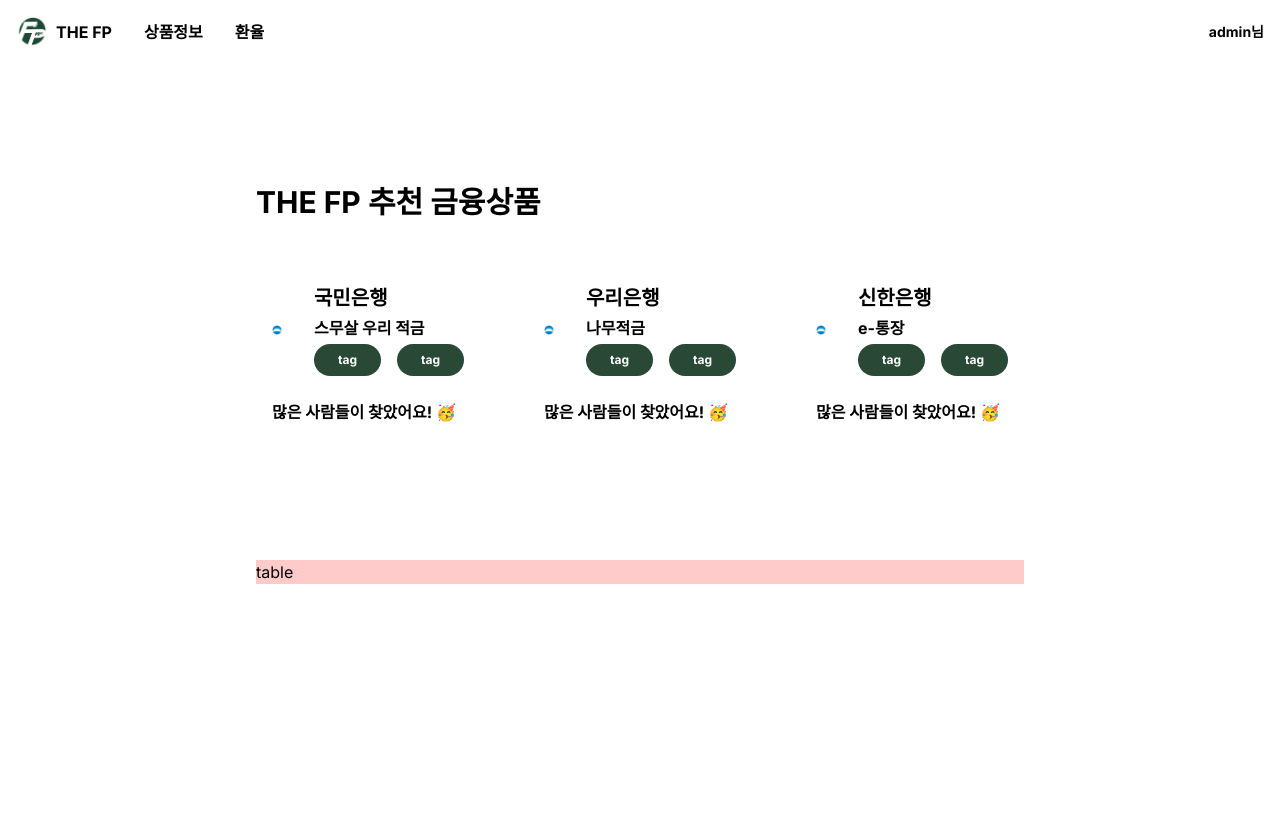
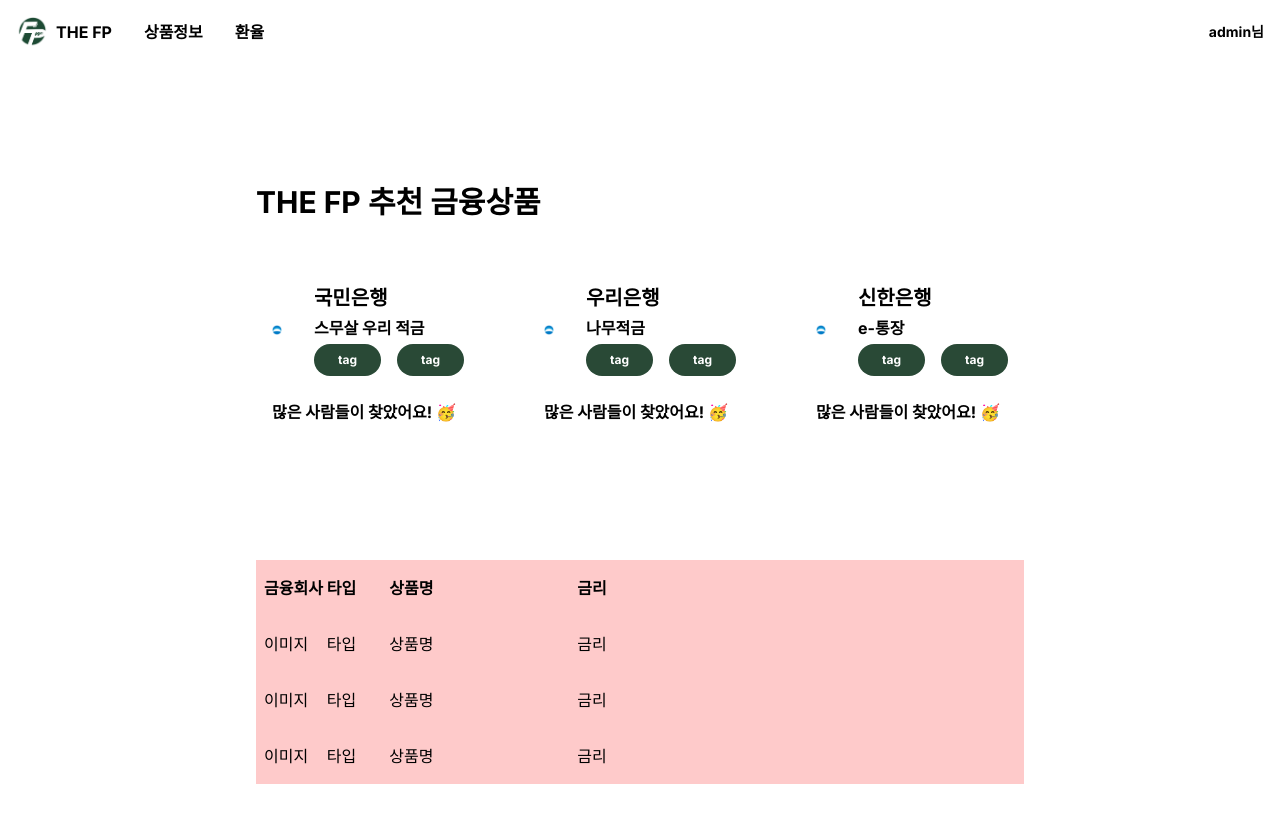
Before and after one commit to coolfin/thefp_FE, a Vue app: page /main/info in a window 1280 px wide. Before the commit the page ends 800 px from the top, so only its background shows below. Built offline with nearby package versions, Linux system fonts and the light colour scheme.

Commit message:
design: 금융상품 테이블 헤더 디자인

```diff
--- /dev/null
+++ b/src/components/info/FinancialProductItem.vue
@@ -0,0 +1,15 @@
+<template>
+  <div class="flex items-center px-2 py-4">
+    <div class="w-1/12">이미지</div>
+
+    <div class="w-1/12">타입</div>
+
+    <div class="w-3/12 truncate">상품명</div>
+
+    <div class="flex-1">금리</div>
+  </div>
+</template>
+
+<script setup></script>
+
+<style scoped></style>
--- a/src/components/info/FinancialProducts.vue
+++ b/src/components/info/FinancialProducts.vue
@@ -1,5 +1,21 @@
 <template>
-  <div class="bg-red-200">table</div>
+  <div class="bg-red-200">
+    <!-- header -->
+    <div class="flex items-center px-2 py-4 font-bold">
+      <span class="w-1/12"> 금융회사 </span>
+
+      <span class="w-1/12">타입</span>
+
+      <span class="w-3/12">상품명</span>
+
+      <span class="flex-1">금리</span>
+    </div>
+
+    <!-- data -->
+    <FinancialProductItem v-for="item in 3" :key="item" />
+  </div>
 </template>
-<script setup></script>
+<script setup>
+import FinancialProductItem from "@/components/info/FinancialProductItem.vue";
+</script>
 <style scoped></style>
```
